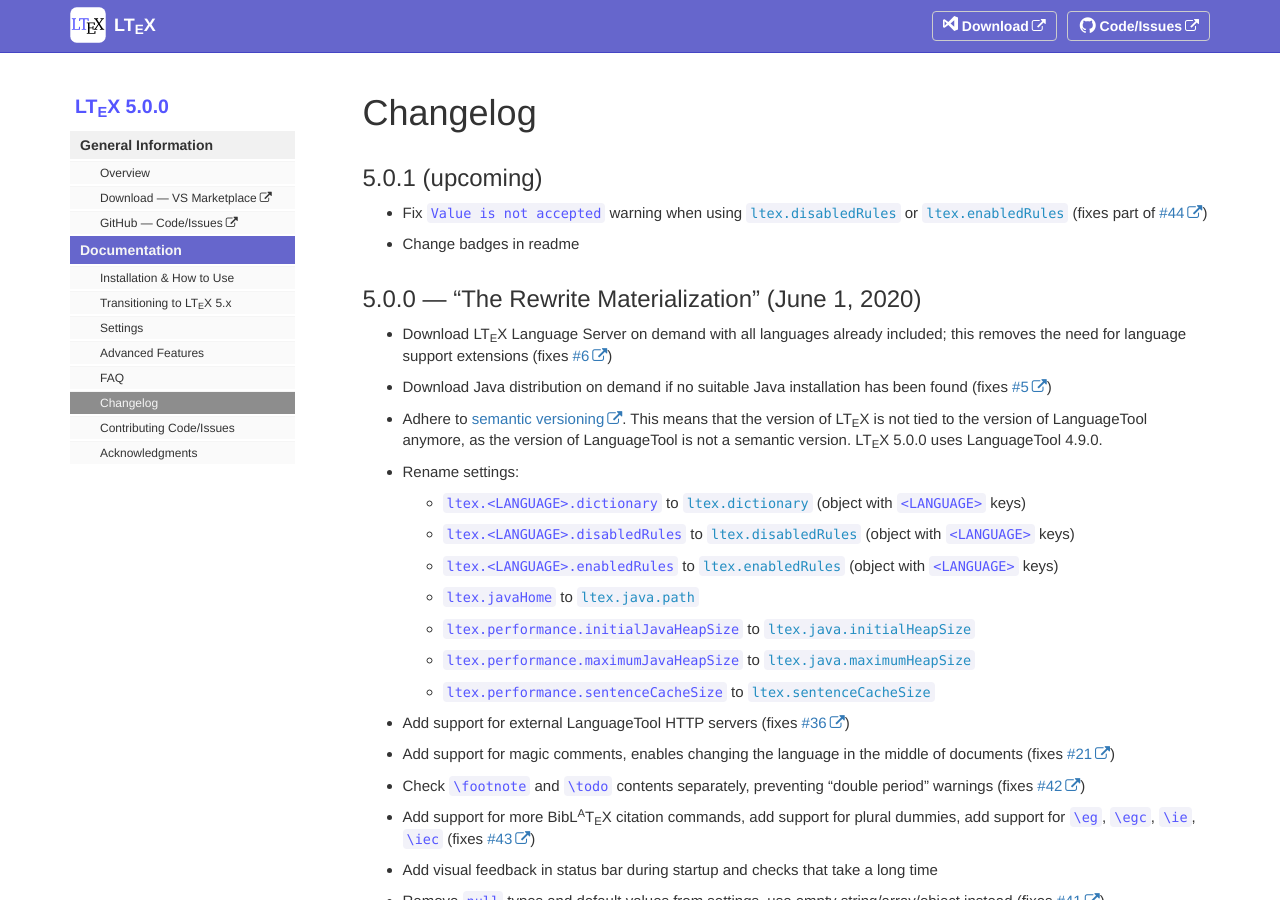
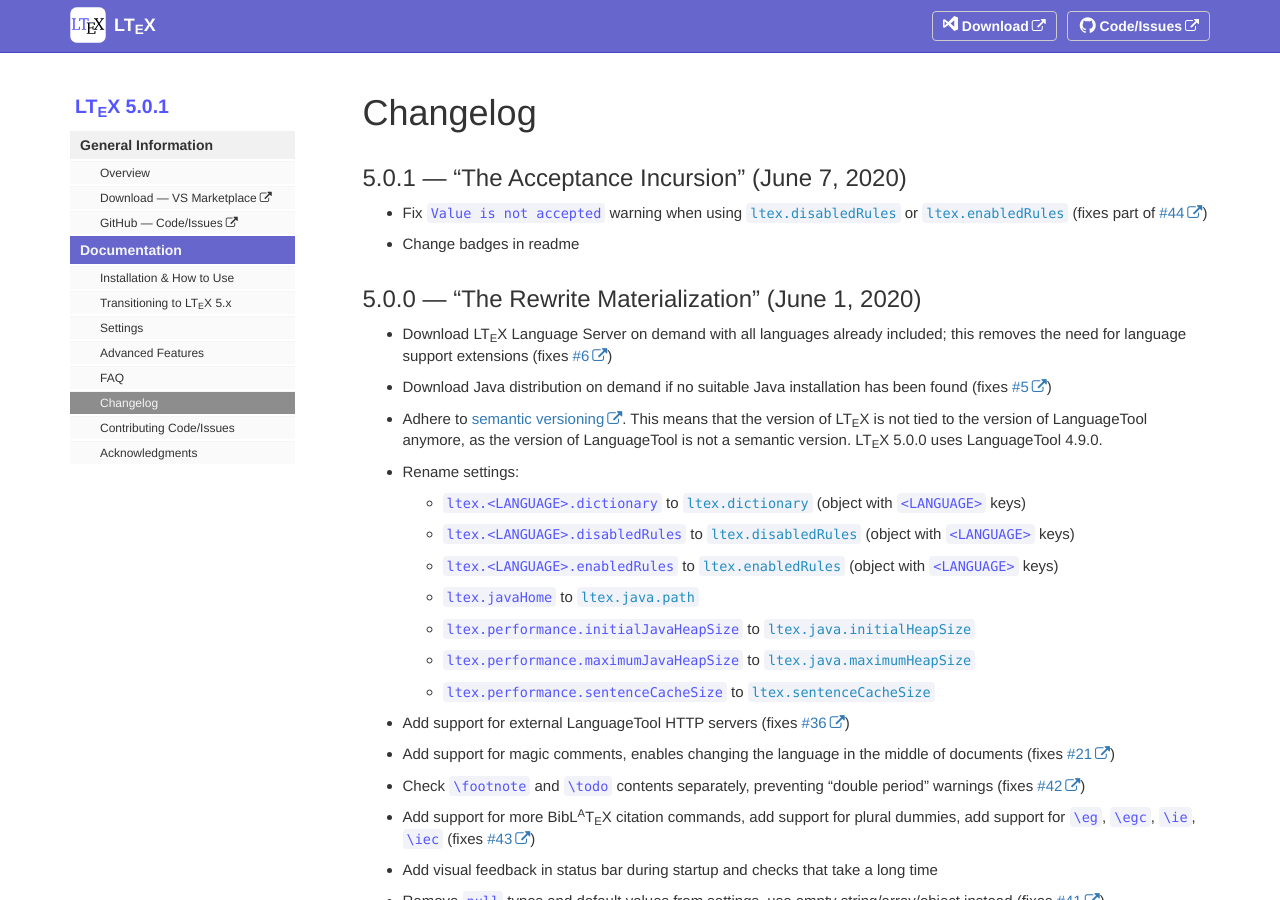
Before and after one commit to valentjn/vscode-ltex, a Jekyll site: the page built from pages/docs/changelog.md, in a window 1280 px wide and 900 px high. Built offline with Jekyll 4.4.1, drawn with Linux system fonts in a browser that asks for light colours; comment, search, counter and statistics services are not loaded.

Commit message:
Bump to 5.0.1

```diff
--- a/_data/sidebars/sidebar.yml
+++ b/_data/sidebars/sidebar.yml
@@ -1,7 +1,7 @@
 entries:
   - title: "sidebar"
     product: "LT<sub>E</sub>X"
-    version: "5.0.0"
+    version: "5.0.1"
     folders:
       - title: "General Information"
         output: "web"
--- a/pages/docs/changelog.md
+++ b/pages/docs/changelog.md
@@ -5,7 +5,7 @@
 toc: false
 ---
 
-## 5.0.1 (upcoming)
+## 5.0.1 — “The Acceptance Incursion” (June 7, 2020)
 
 - Fix `Value is not accepted` warning when using [`ltex.disabledRules`](settings.html#ltexdisabledrules) or [`ltex.enabledRules`](settings.html#ltexenabledrules) (fixes part of [#44](https://github.com/valentjn/vscode-ltex/issues/44))
 - Change badges in readme
```
